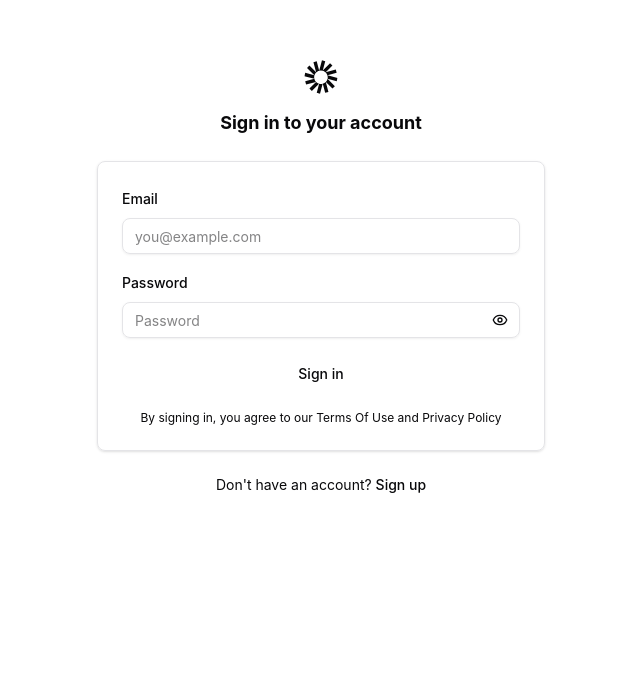
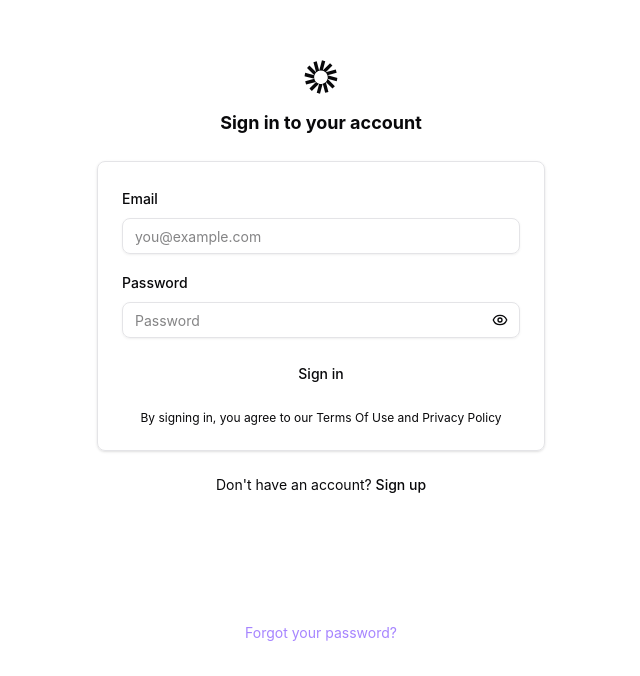
Before and after one commit to bhavik41/VaultShareFrontened, a React (Vite) app: page /signin in a window 1280 px wide. Shown: the part 124-800 px from the top of the page, without its empty margins (319-959 px from the left). Built offline with nearby package versions, Linux system fonts and the light colour scheme.

Commit message:
feat: integrate new auth flows into router and sign-in page

```diff
--- a/src/App.tsx
+++ b/src/App.tsx
@@ -3,6 +3,10 @@ import { useAppSelector } from "@/store/hooks"
 import SignupPage from "@/pages/SignupPage"
 import SigninPage from "@/pages/SigninPage"
 import DashboardPage from "@/pages/DashboardPage"
+import ForgotPasswordPage from "@/pages/ForgotPasswordPage"
+import ResetPasswordPage from "@/pages/ResetPasswordPage"
+import TwoFactorSetupPage from "@/pages/TwoFactorSetupPage"
+import TwoFactorPrompt from "@/components/TwoFactorPrompt"
 
 function ProtectedRoute({ children }: { children: React.ReactNode }) {
   const token = useAppSelector((state) => state.auth.token)
@@ -15,6 +19,17 @@ export default function App() {
       <Routes>
         <Route path="/signup" element={<SignupPage />} />
         <Route path="/signin" element={<SigninPage />} />
+        <Route path="/forgot-password" element={<ForgotPasswordPage />} />
+        <Route path="/reset-password" element={<ResetPasswordPage />} />
+        <Route path="/2fa-validate" element={<TwoFactorPrompt />} />
+        <Route
+          path="/2fa-setup"
+          element={
+            <ProtectedRoute>
+              <TwoFactorSetupPage />
+            </ProtectedRoute>
+          }
+        />
         <Route
           path="/"
           element={
--- a/src/pages/SigninPage.tsx
+++ b/src/pages/SigninPage.tsx
@@ -1,5 +1,5 @@
 import { useEffect } from "react"
-import { useNavigate } from "react-router-dom"
+import { useNavigate, Link } from "react-router-dom"
 import { SigninForm } from "@/components/ui/login-signup"
 import { signinThunk } from "@/store/authSlice"
 import { useAppDispatch, useAppSelector } from "@/store/hooks"
@@ -7,22 +7,25 @@ import { useAppDispatch, useAppSelector } from "@/store/hooks"
 export default function SigninPage() {
   const navigate = useNavigate()
   const dispatch = useAppDispatch()
-  const { loading, error, token } = useAppSelector((state) => state.auth)
+  const { loading, error, token, requires2fa } = useAppSelector((s) => s.auth)
 
-  // Redirect once token is available
   useEffect(() => {
     if (token) navigate("/")
-  }, [token, navigate])
+    if (requires2fa) navigate("/2fa-validate")
+  }, [token, requires2fa, navigate])
 
   const handleSubmit = async (data: { email: string; password: string }) => {
     await dispatch(signinThunk(data))
   }
 
   return (
-    <SigninForm
-      onSubmit={handleSubmit}
-      isSubmitting={loading}
-      error={error ?? ""}
-    />
+    <div className="relative">
+      <SigninForm onSubmit={handleSubmit} isSubmitting={loading} error={error ?? ""} />
+      <div className="absolute bottom-8 left-0 right-0 text-center">
+        <Link to="/forgot-password" className="text-violet-400 hover:text-violet-300 text-sm underline-offset-2 hover:underline transition-colors">
+          Forgot your password?
+        </Link>
+      </div>
+    </div>
   )
 }
```
